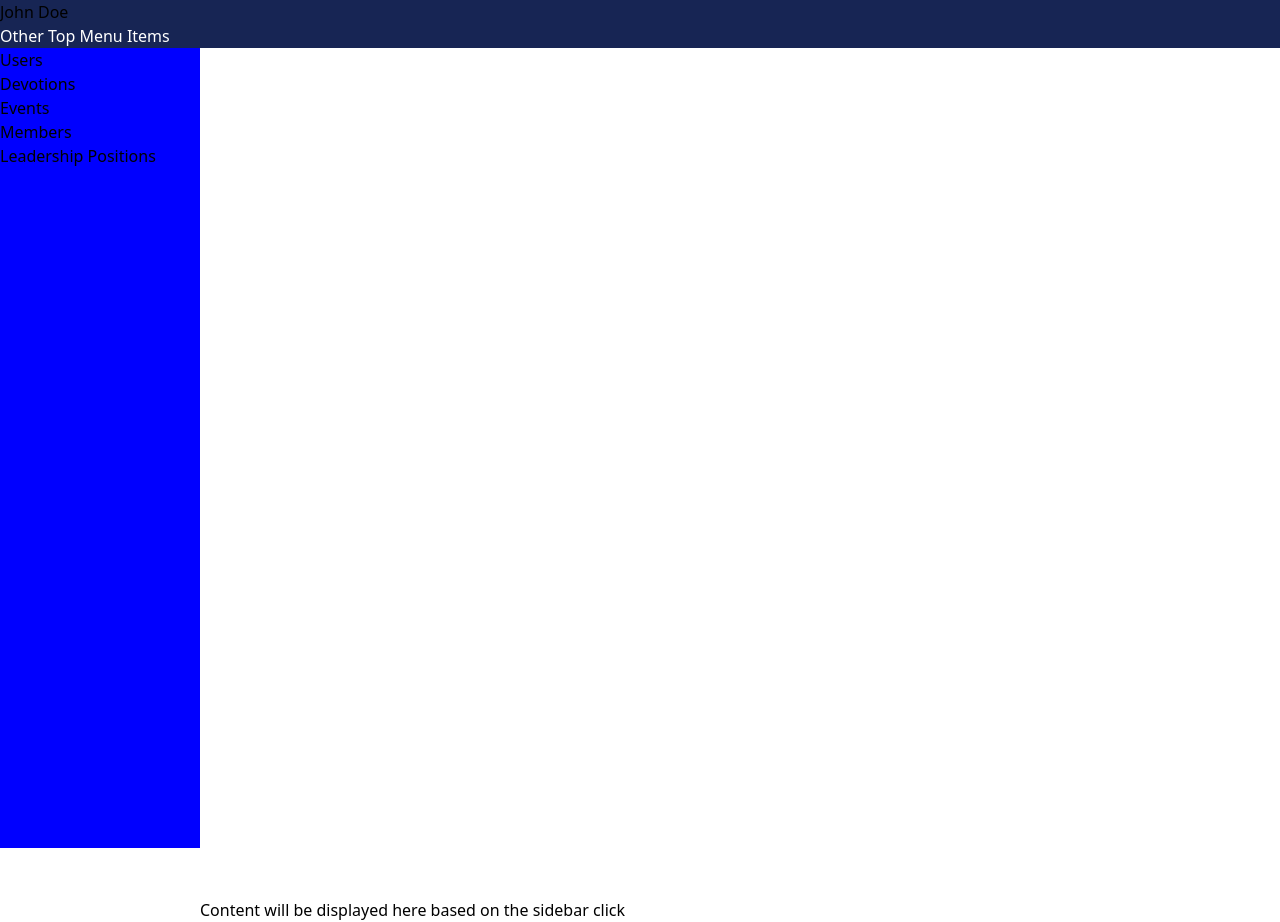
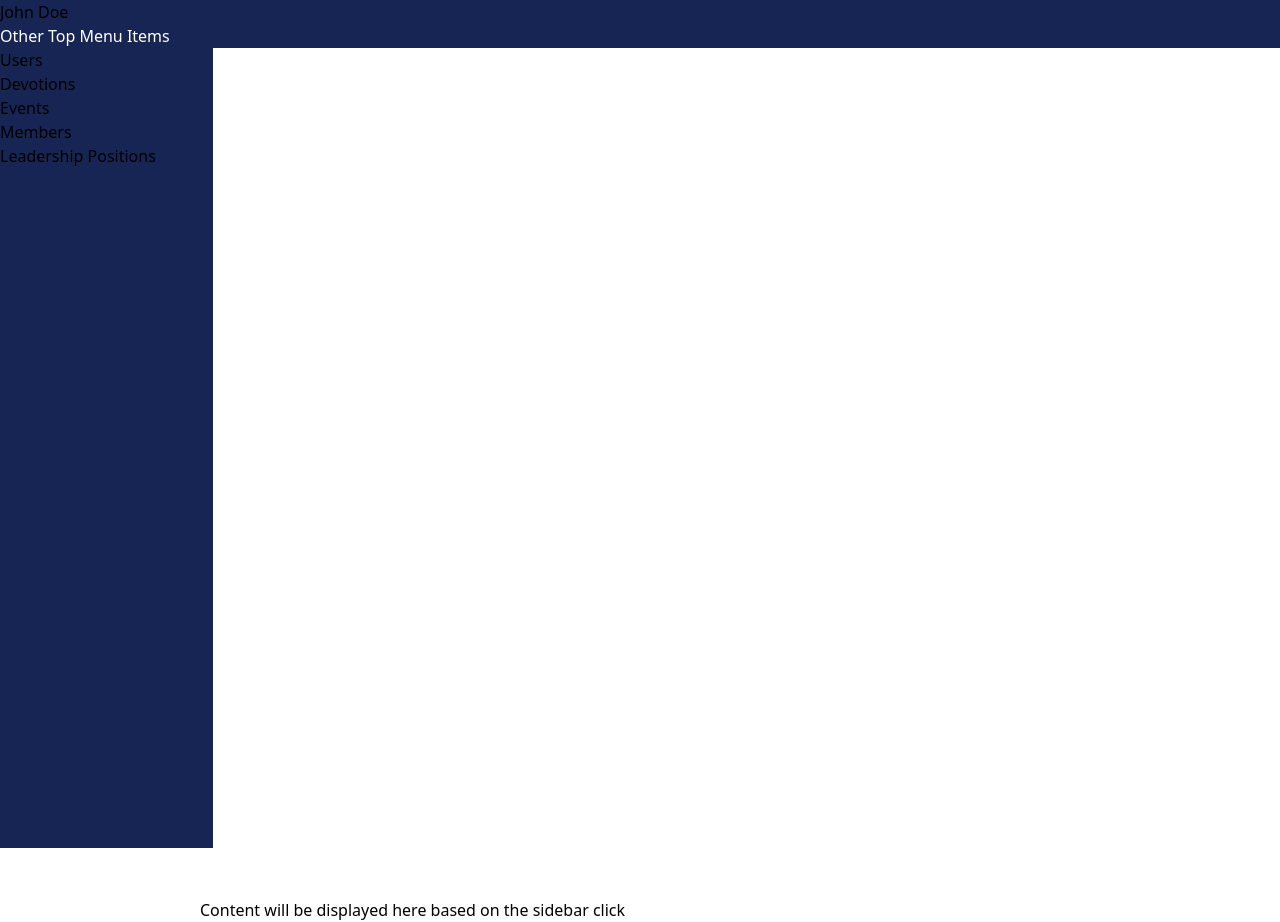
Before and after one commit to mercymugambi/aic_react_app, a React (Create React App) app: page / in a window 1280 px wide. Built offline with nearby package versions, Linux system fonts and the light colour scheme; a web font is replaced by a local one.

Commit message:
Add code to sde bar

```diff
--- a/src/components/Dashboard/Sidebar.js
+++ b/src/components/Dashboard/Sidebar.js
@@ -2,7 +2,7 @@ import React from 'react';
 
 const Sidebar = () => {
   return (
-    <div style={{ backgroundColor: 'blue', width: '200px', height: '100vh' }}>
+    <div className='bg-blue-950 h-screen w-1/6'>
       <ul class="text-white-600">
         <li>Users</li>
         <li>Devotions</li>
```
